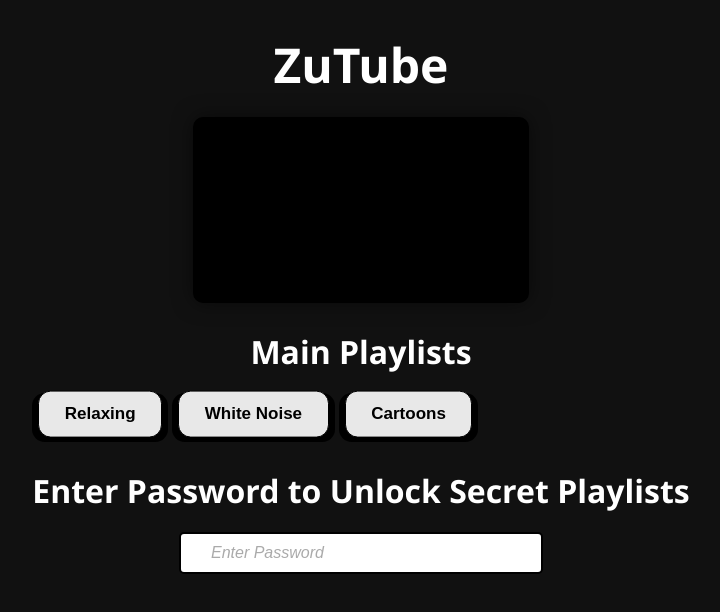
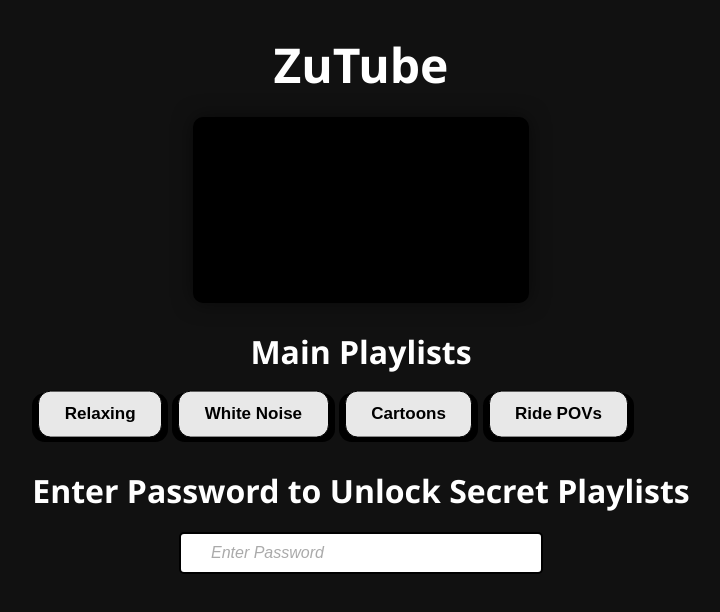
Before and after one commit to natebcoding/natebcoding.github.io, a plain HTML site: page index.html in a window 1280 px wide. Shown: the whole page, without its empty margins (279-999 px from the left). Drawn offline with Linux system fonts and the light colour scheme.

Commit message:
New category: Ride POVs

```diff
--- a/index.html
+++ b/index.html
@@ -29,6 +29,9 @@
     </button>
     <button onclick="loadPlaylist('PL4ityD-Ex7e0Uh6vSHWIC-XdX8ZvEH_Ix')">
         <span class="button_top">Cartoons</span>
+      </button>
+    <button onclick="loadPlaylist('PL4ityD-Ex7e1LBcjlHF6ZPufyCmTVmtNG')">
+        <span class="button_top">Ride POVs</span>
       </button>
 
 </div>
```
